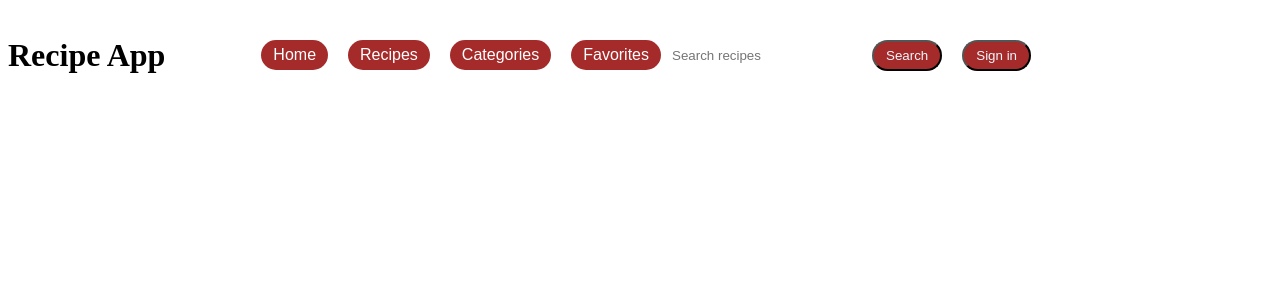
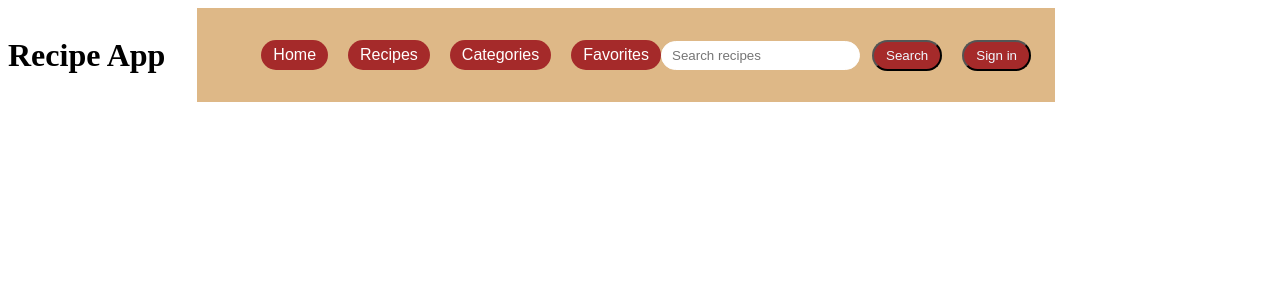
Before and after one commit to Micheni58/Recipe-App, a React (Vite) app: page / in a window 1280 px wide. Shown: the top 300 px of the page. Built offline with nearby package versions, Linux system fonts and the light colour scheme.

Commit message:
add changes

```diff
--- a/src/Components/Navbar/Navbar.css
+++ b/src/Components/Navbar/Navbar.css
@@ -3,7 +3,7 @@ nav {
     justify-content: space-between;
     align-items: center;
     padding: 16px 24px;
-    background-color: white;
+    background-color: burlywood;
     border-bottom: 1px saddlebrown;
     font-family: Arial, Helvetica, sans-serif;
     margin-left: 20px;
```
